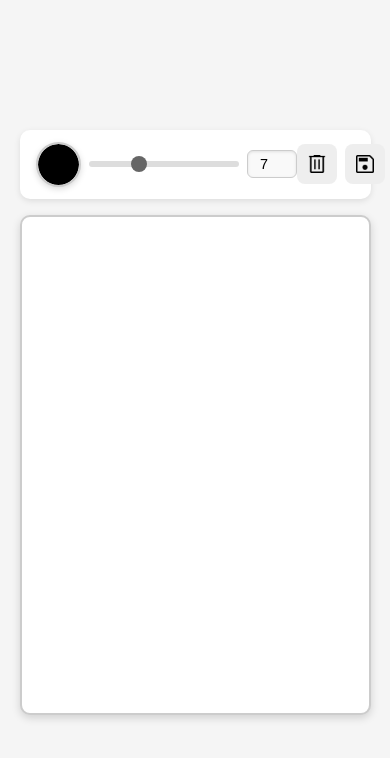
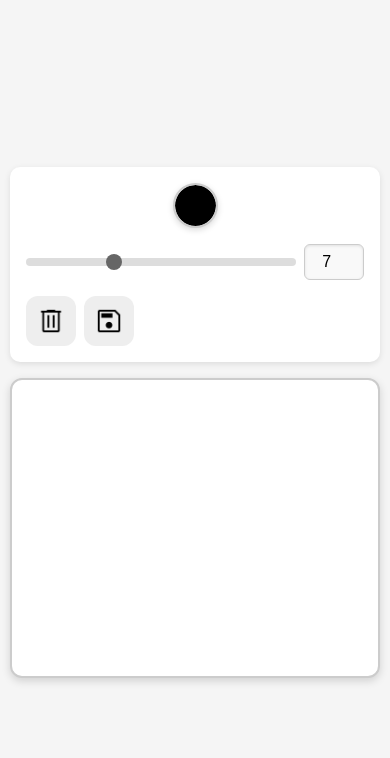
Before and after one commit to mark-krimer/DrawingProgram, a plain HTML site: page index.html in a window 390 px wide. Drawn offline with Linux system fonts and the light colour scheme.

Commit message:
Add files via upload

```diff
--- a/styles.css
+++ b/styles.css
@@ -1,4 +1,4 @@
-/* General reset */
+/* General reset (applies to all devices) */
 * {
 	margin: 0;
 	padding: 0;
@@ -14,6 +14,7 @@ body {
 	height: 100vh;
 }
 
+/* Desktop layout (your original CSS) */
 /* Main container */
 #container {
 	display: flex;
@@ -191,3 +192,72 @@ button:hover {
 	font-size: 0.9rem;
 	color: #555;
 }
+
+/* =========================
+   Mobile-only tweaks
+   ========================= */
+@media (max-width: 600px) {
+	html,
+	body {
+		width: 100%;
+		height: 100%;
+		overflow: hidden; /* prevent scrolling */
+		touch-action: none; /* disable pinch/zoom */
+		-webkit-user-select: none;
+		-moz-user-select: none;
+		user-select: none;
+	}
+
+	#container {
+		width: 95%;
+		max-width: 500px;
+	}
+
+	#controls {
+		flex-direction: column;
+		align-items: stretch;
+		padding: 1rem;
+		gap: 1rem;
+	}
+
+	#selection {
+		flex-direction: column;
+		gap: 1rem;
+		align-items: center;
+	}
+
+	#rangeContainer {
+		width: 100%;
+		justify-content: center;
+	}
+
+	#sizeSelect {
+		width: 100%;
+		height: 8px;
+	}
+
+	#sizeSelect::-webkit-slider-thumb,
+	#sizeSelect::-moz-range-thumb {
+		width: 22px;
+		height: 22px;
+	}
+
+	#sizeDisplay {
+		width: 60px;
+		padding: 8px;
+		font-size: 1rem;
+	}
+
+	button {
+		width: 50px;
+		height: 50px;
+		border-radius: 12px;
+	}
+
+	#canvas {
+		width: 100%;
+		height: 300px;
+		border-radius: 12px;
+		touch-action: none; /* prevent pinch zoom */
+	}
+}
```
